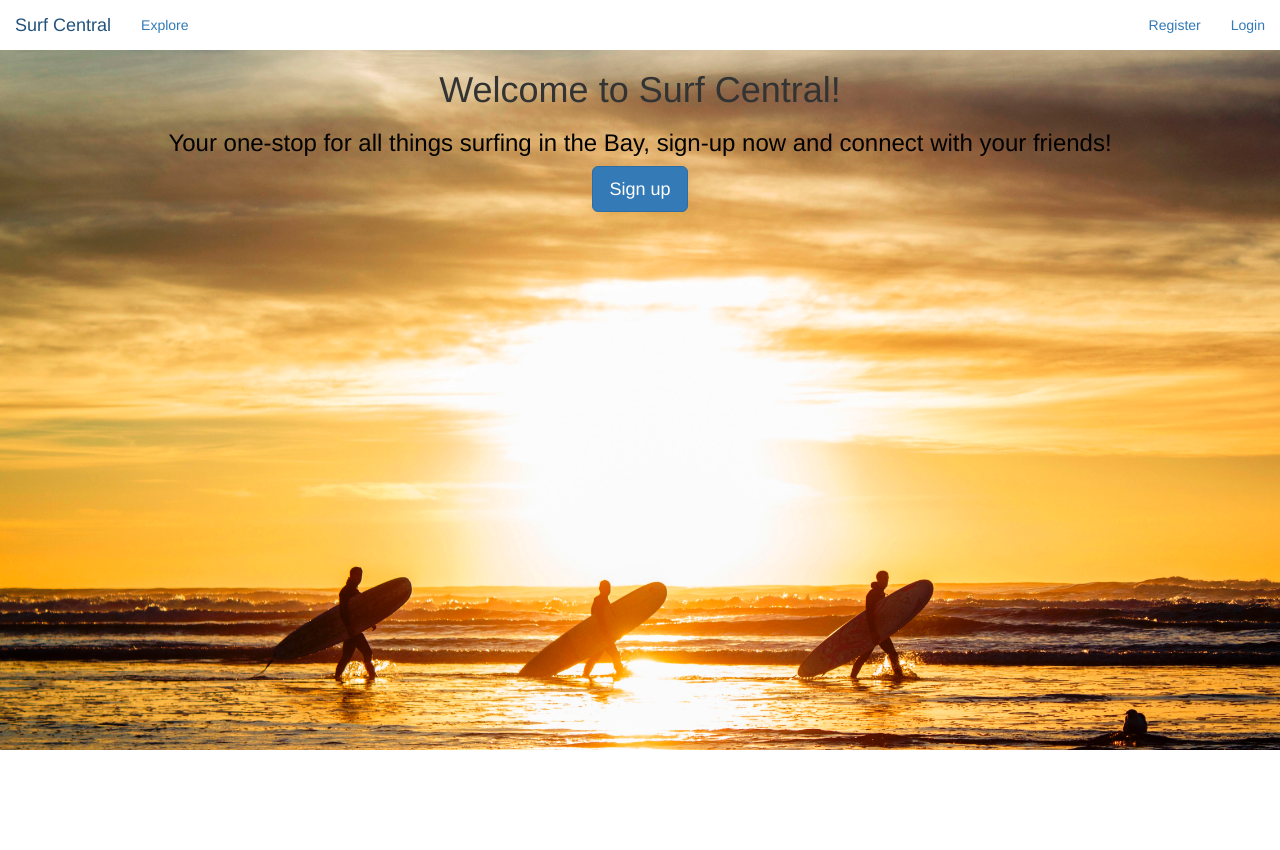
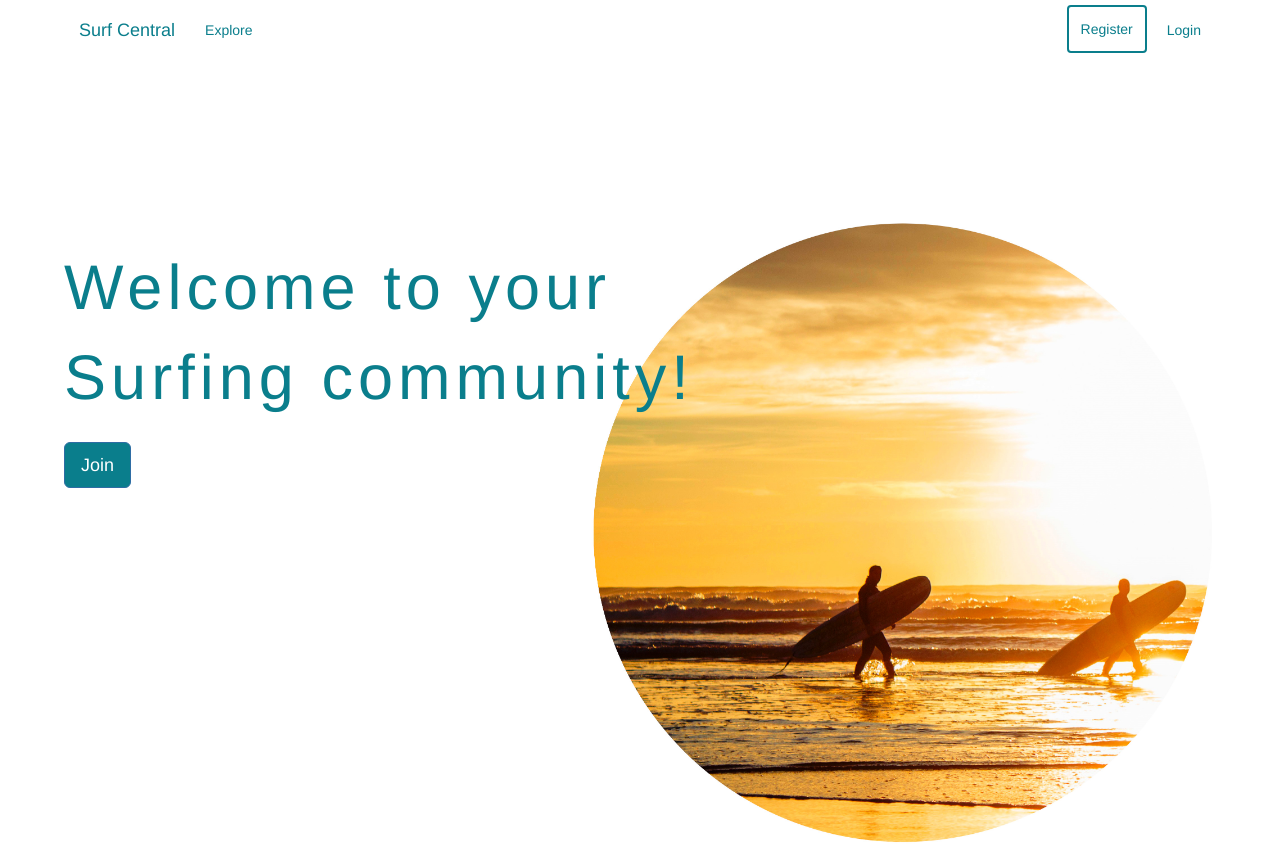
Before and after one commit to cmattey/surf_project, a Flask app: page / in a window 1280 px wide. Before the commit the page ends 750 px from the top, so only its background shows below. Run offline with Flask 2, Linux system fonts and the light colour scheme; some libraries are stand-ins or nearby versions.

Commit message:
Updated the Landing page UI

```diff
--- a/surf_app/static/style_main.css
+++ b/surf_app/static/style_main.css
@@ -1,8 +1,10 @@
+html{
+  /* height: 100% */
+}
+
 body {
   padding-top: 50px;
-  font-family: 'Raleway', sans-serif;
-  /* background-image: url(images/surf_bg_2.jpg);
-  background-size: cover; */
+  font-family: "Helvetica Neue", Helvetica,'Raleway', sans-serif;
 }
 
 .input-forms{
@@ -14,14 +16,20 @@
 }
 
 .jumbo-landing-page {
-  background-image: url(images/surf_bg_2.jpg);
+  background-image: url(images/surf_bg_2_cropped.jpg);
   background-size: cover;
-  text-align: center;
-  height: 700px;
+  height: 100vh;
+  display: flex;
+  flex-direction: column;
+  justify-content: top;
+  /* align-items: center; */
+  padding-top: 15%;
+  padding-left: 5%;
+  font-family: "Helvetica Neue", Helvetica;
 }
 
 .jumbo-landing-page p {
-  color: black;
+  color: #0a7e8c;
 }
 
 .jumbo-index {
@@ -44,6 +52,40 @@
   background: rgba(137, 195, 233, 0.3)
 }
 
+.custom-navbar {
+  background: white;
+  padding-right: 5%;
+  padding-left: 5%;
+  padding-top: 5px;
+}
+
+.custom-navbar a{
+  color: #0a7e8c;
+}
+
+#landing-page-header{
+  font-family: "Helvetica Neue", Helvetica, serif;
+  font-weight: 150;
+  letter-spacing: 0.08em;
+  font-size: 4.5em;
+}
+
+#btn-nav-register{
+  border-radius: 4px;
+  background-color: white;
+  color: #0a7e8c;
+  border: 2px solid #0a7e8c;
+  padding: 12px;
+  margin-right: 5px;
+}
+
+#btn-nav-register:hover{
+  background-color: #dce9eb;
+}
+
+#btn-landing-page-join{
+  background-color: #0a7e8c;
+}
 /*
 .Absolute-Center {
   margin: auto;
--- a/surf_app/templates/base.html
+++ b/surf_app/templates/base.html
@@ -30,7 +30,7 @@
               {{ g.user['username'] }}</a></li>
             <li><a href="{{ url_for('auth.logout') }}">Logout</a></li>
           {% else %}
-            <li><a href="{{ url_for('auth.register') }}">Register</a></li>
+            <li><a id="btn-nav-register" href="{{ url_for('auth.register') }}">Register</a></li>
             <li><a href="{{ url_for('auth.login') }}">Login</a></li>
           {% endif %}
     </ul>
--- a/surf_app/templates/blog/landing_page.html
+++ b/surf_app/templates/blog/landing_page.html
@@ -2,12 +2,9 @@
 
 {% block content %}
     <div class="jumbo-landing-page">
-      <div class="container">
-        <h1 class="display-1">Welcome to Surf Central!</h1>
-        <h3 class="support-header-text">Your one-stop for all things surfing in the Bay, sign-up now and connect with
-        your friends!</h3>
-        <p><a class="btn btn-primary btn-lg" href="{{ url_for('auth.register') }}"
-          role="button">Sign up</a></p>
-      </div>
+        <p id="landing-page-header">Welcome to your<br>Surfing community!</p>
+        <p class="landing-page-support-text"></p>
+        <p><a class="btn btn-primary btn-lg" id="btn-landing-page-join" href="{{ url_for('auth.register') }}"
+          role="button">Join</a></p>
     </div>
 {% endblock %}
```
Also changed, not shown: surf_app/static/images/surf_bg_2_cropped.jpg (added), surf_app/static/images/surf_bg_4_cropped.jpg.
